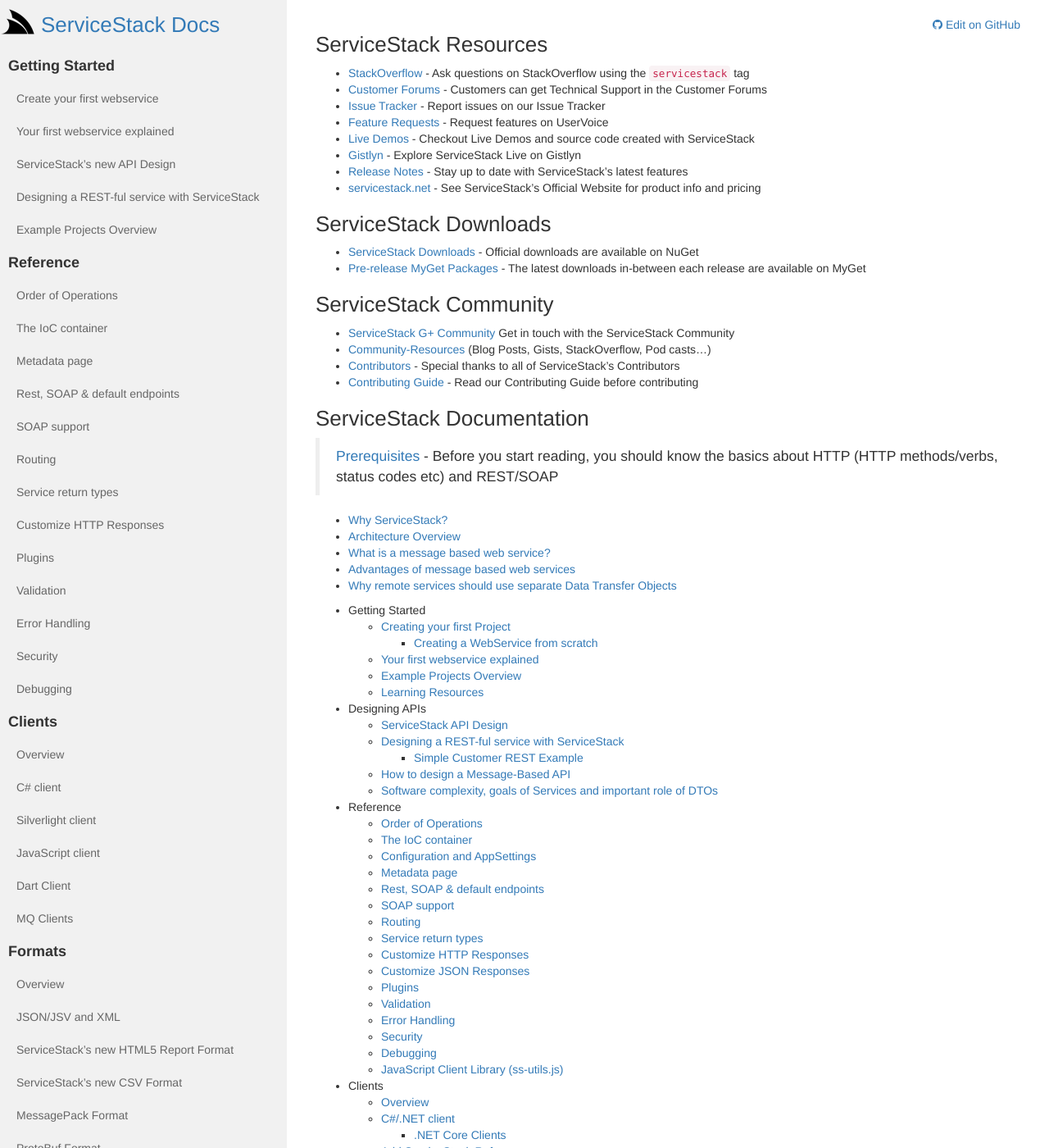
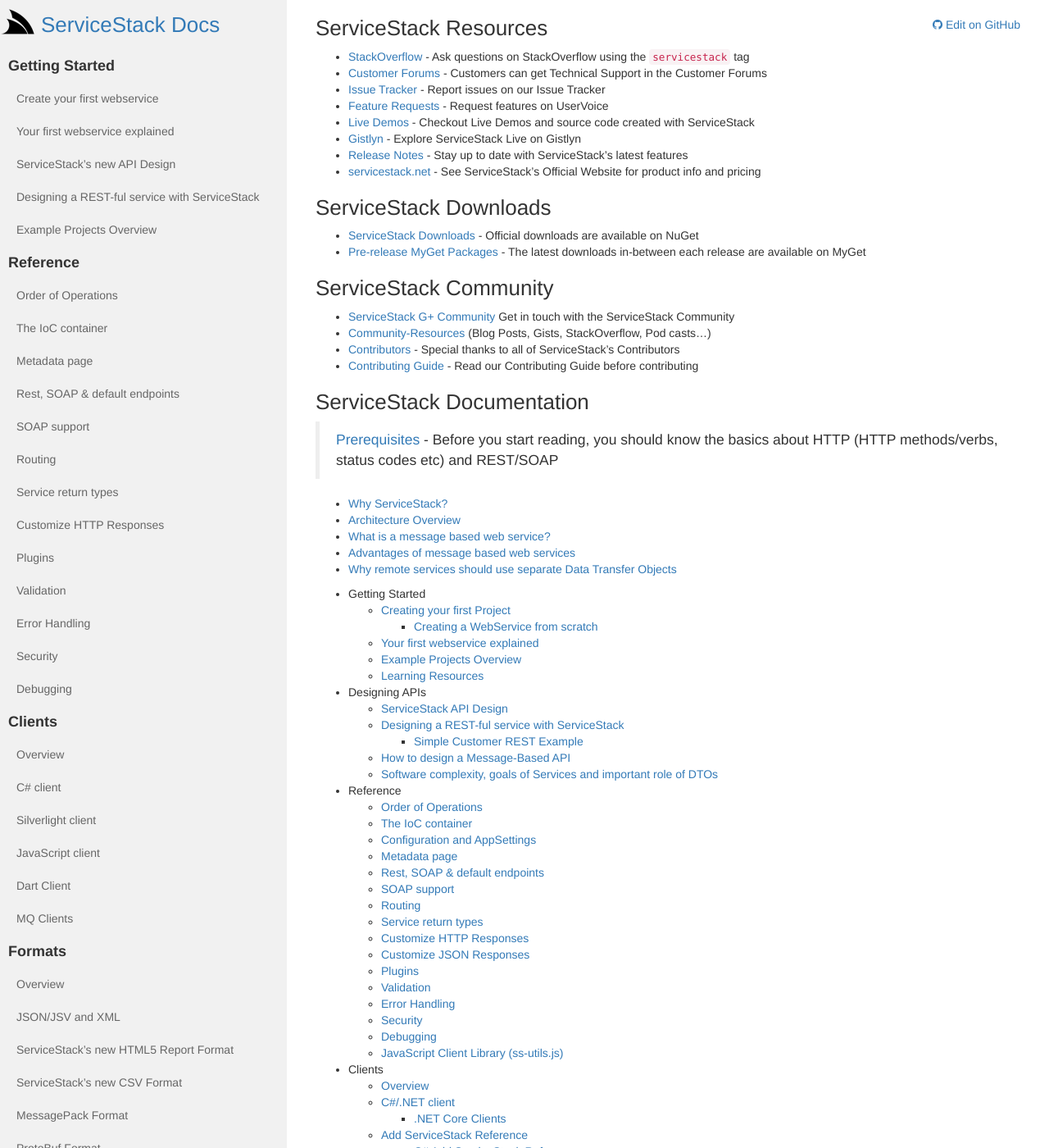
Before and after one commit to timker/docs, a Jekyll site: the page built from docs/index.md, in a window 1280 px wide and 1400 px high. Shown: the whole window at 82% size. Built offline with Jekyll 4.4.1, drawn with Linux system fonts in a browser that asks for light colours; nearby versions of some CDN libraries.

Commit message:
fix h1 css

```diff
--- a/docs/css/simple-sidebar.css
+++ b/docs/css/simple-sidebar.css
@@ -10,7 +10,7 @@
 
 /* Toggle Styles */
 
-h1#servicestack-resources {
+h1 {
     margin: 0 0 10px 0;
 }
 h1, h2 {
```
